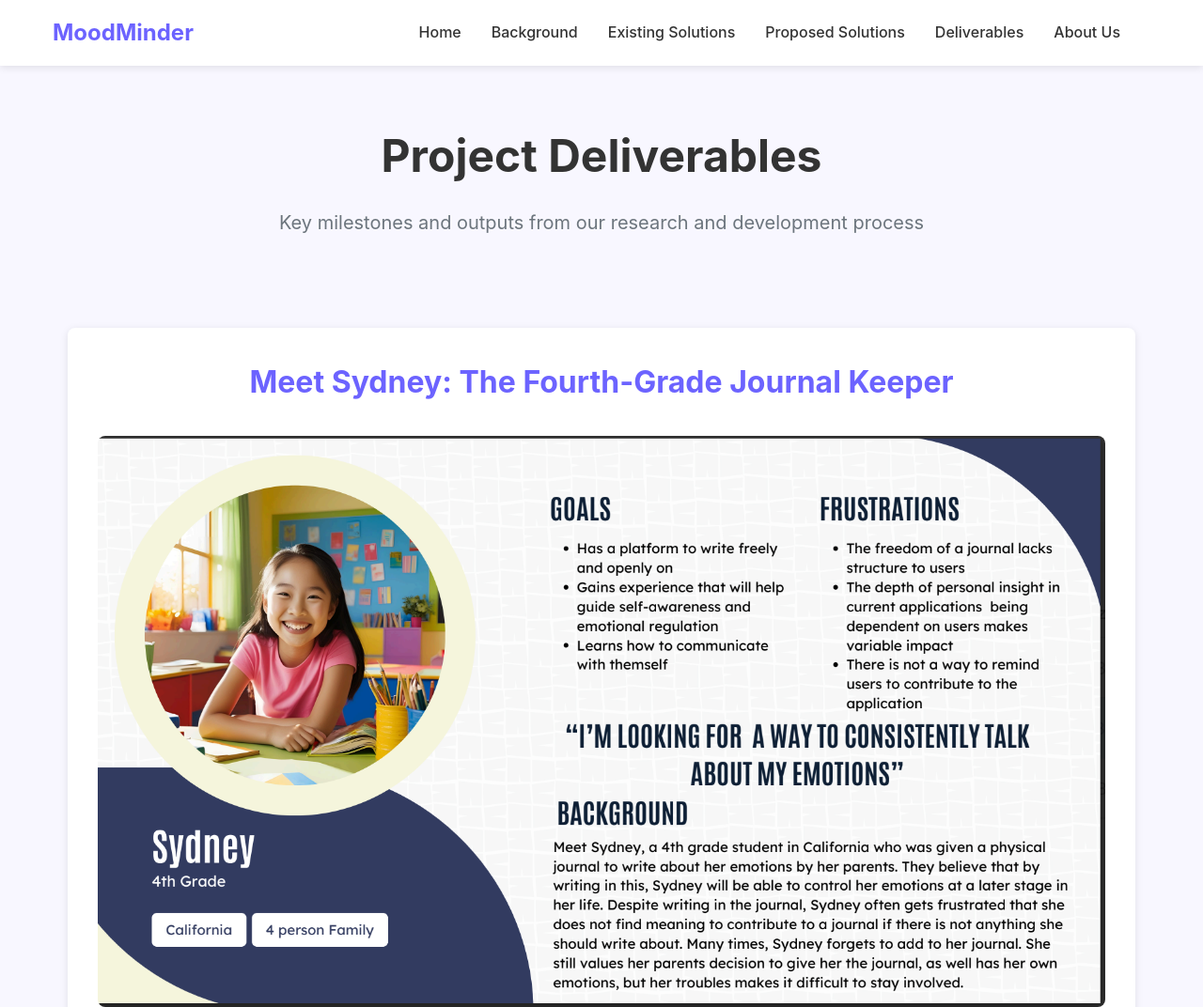
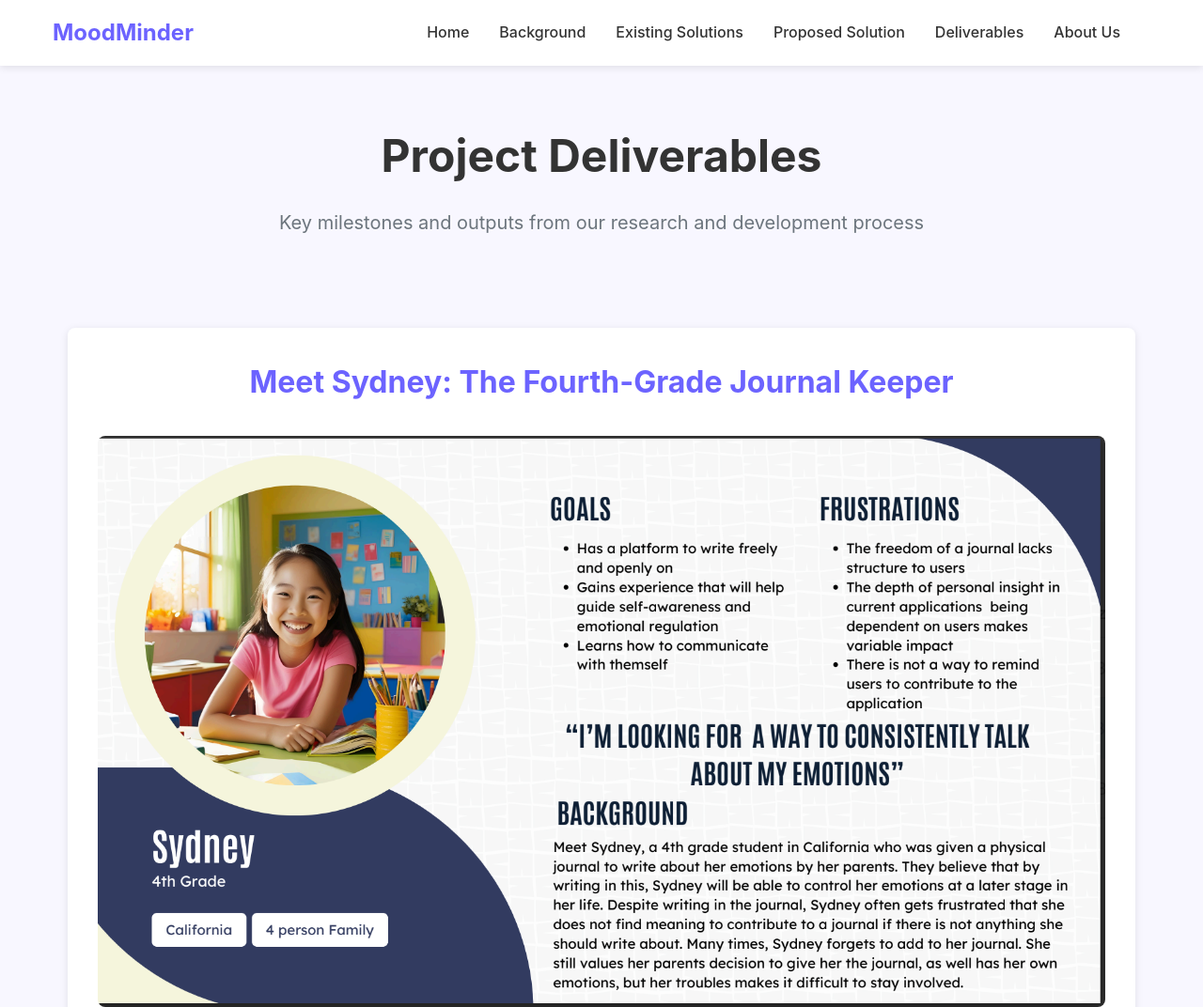
Before and after one commit to jot1919/172, a plain HTML site: page deliverables.html in a window 1280 px wide. Shown: the top 1072 px of the page at 94% size. Drawn offline with Linux system fonts and the light colour scheme.

Commit message:
Update deliverables.html

```diff
--- a/deliverables.html
+++ b/deliverables.html
@@ -16,7 +16,7 @@
             <a href="index.html">Home</a>
             <a href="background.html">Background</a>
             <a href="existing.html">Existing Solutions</a>
-            <a href="proposed.html">Proposed Solutions</a>
+            <a href="proposed.html">Proposed Solution</a>
             <a href="deliverables.html">Deliverables</a>
             <a href="about.html">About Us</a>
         <div>
```
